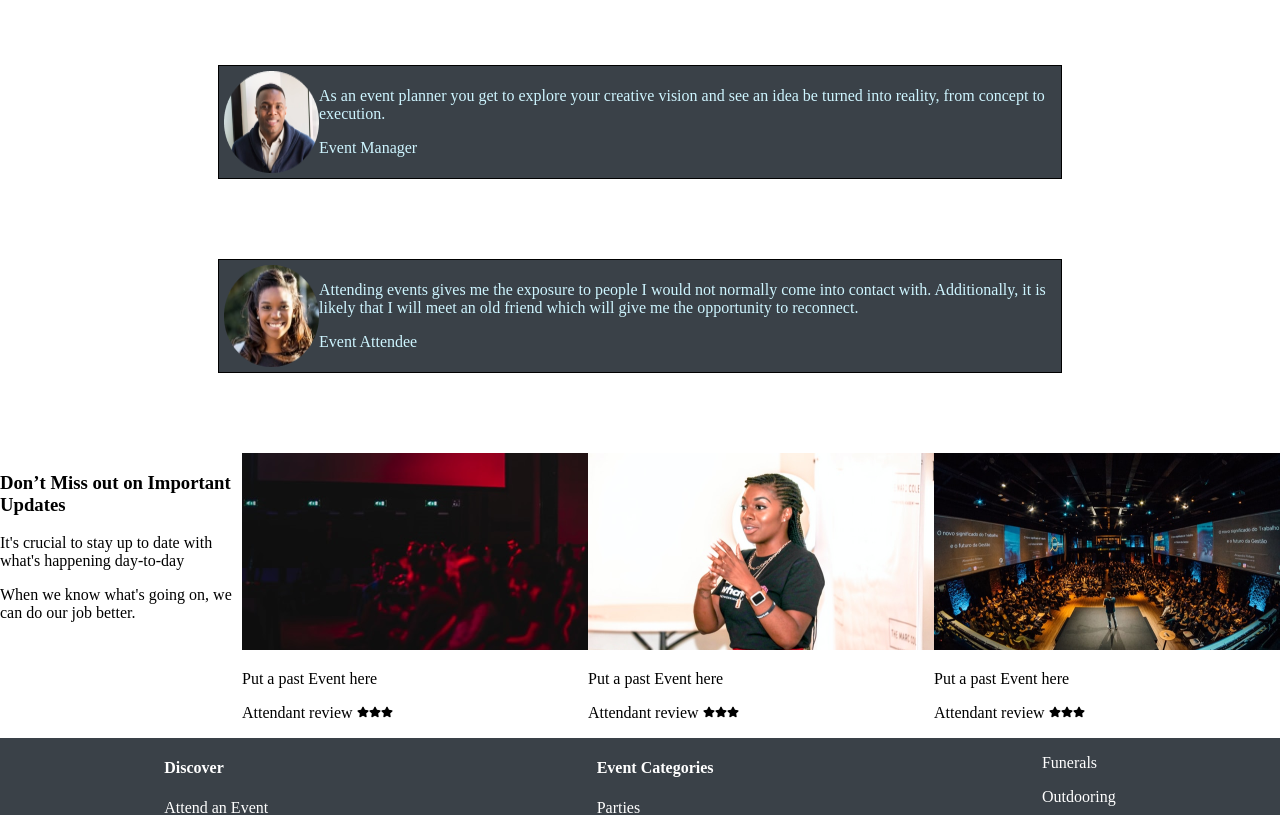
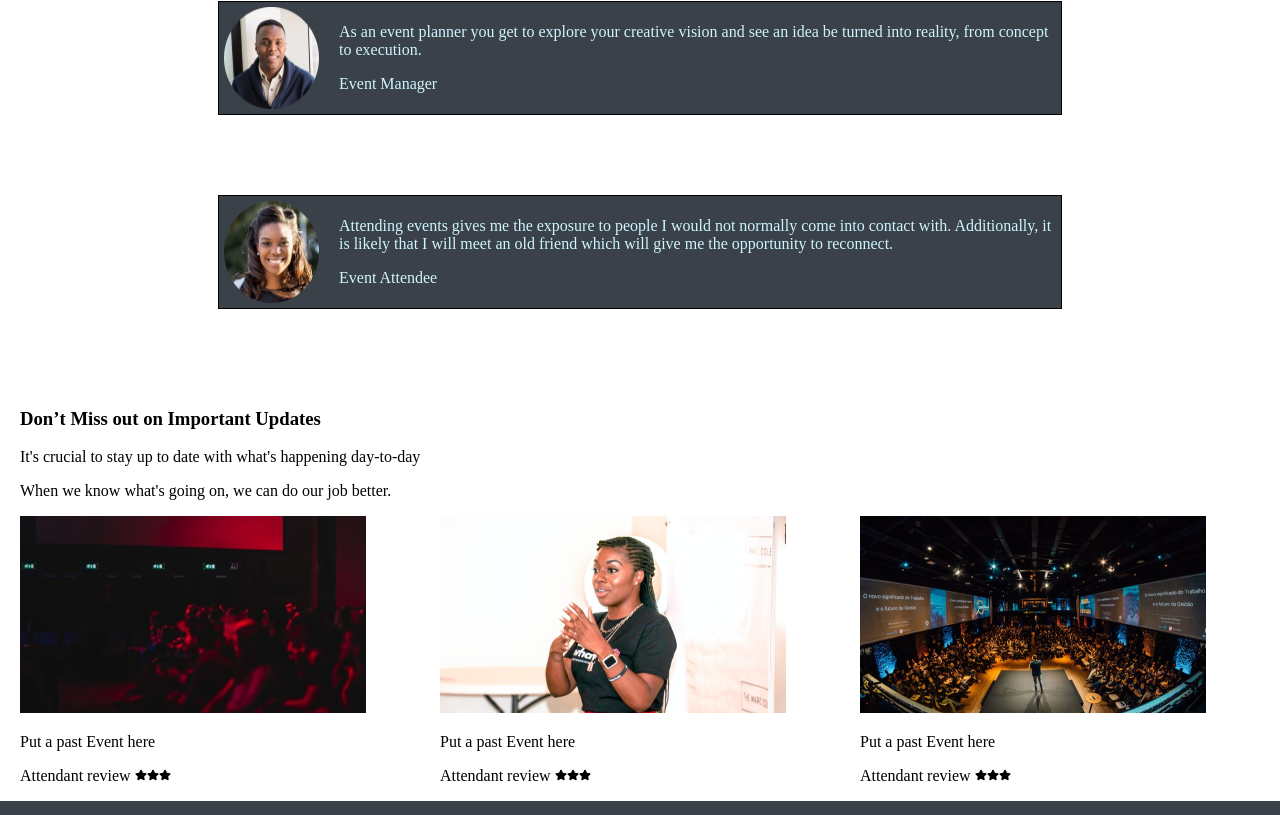
Before and after one commit to EventWalker/EventWalker-Frontend, a React (Create React App) app: page / in a window 1280 px wide. Shown: the part 1895-2710 px from the top of the page. Built offline with nearby package versions, Linux system fonts and the light colour scheme.

Commit message:
add paddings

```diff
--- a/src/index.css
+++ b/src/index.css
@@ -130,11 +130,14 @@ padding: 0 50px;
   width: 60vw;
   margin: 80px auto;
   border: 1px solid black;
-  padding: 2rem;
   background-color: #3A4148;
 }
 .bright p, .bright h2{
   color: #CEF5FF;
+
+}
+.manager p {
+  padding-left: 20px;
 
 }
 .browser{
@@ -151,10 +154,16 @@ padding: 0 50px;
 }
 .grid-container{
   display: grid;
-  grid-template-columns: auto auto auto auto;
+  grid-template-columns: auto auto auto;
+  padding-left: 20px;
+
 }
+
 .miss{
-  grid-colums: ;
+  grid-column: 1/3;
+}
+.pastevent-1{
+  grid-column: 1;
 }
 /* .miss{
  padding-left: 20rem;
--- a/src/pages/LandingPage.js
+++ b/src/pages/LandingPage.js
@@ -114,33 +114,33 @@ function LandingPage() {
                         </div>
                     </div>
                 </section>
+
                 <section className='grid-container'>
+
                     <div className="miss">
                         <h3>Don’t Miss out on Important Updates</h3>
                         <p> It's crucial to stay up to date with what's happening day-to-day</p>
                         <p>When we know what's going on, we can do our job better.</p>
                     </div>
-                    {/* <div> */}
-                        {/* <div className="events"> */}
-                            <div className="pastevent">
+
+                    <div className="pastevent-1">
                         <img src={image9} alt="logo" />
                         <p>Put a past Event here</p>
                         <p>Attendant review <FaStar size="12px" /><FaStar size="12px" /><FaStar size="12px" /></p>
                     </div>
 
-                            <div className="pastevent">
+                    <div className="pastevent-2">
                         <img src={image11} alt="logo" />
                         <p>Put a past Event here</p>
                         <p>Attendant review <FaStar size="12px" /><FaStar size="12px" /><FaStar size="12px" /></p>
                     </div>
 
-                            <div className="pastevent">
+                    <div className="pastevent-3">
                         <img src={image10} alt="logo" />
                         <p>Put a past Event here</p>
                         <p>Attendant review <FaStar size="12px" /><FaStar size="12px" /><FaStar size="12px" /></p>
                     </div>
-                        {/* </div> */}
-                    {/* </div> */}
+
                 </section>
 
                 <footer className="firstfooter">
```
Lines whose indentation alone changed are shown as unchanged.
